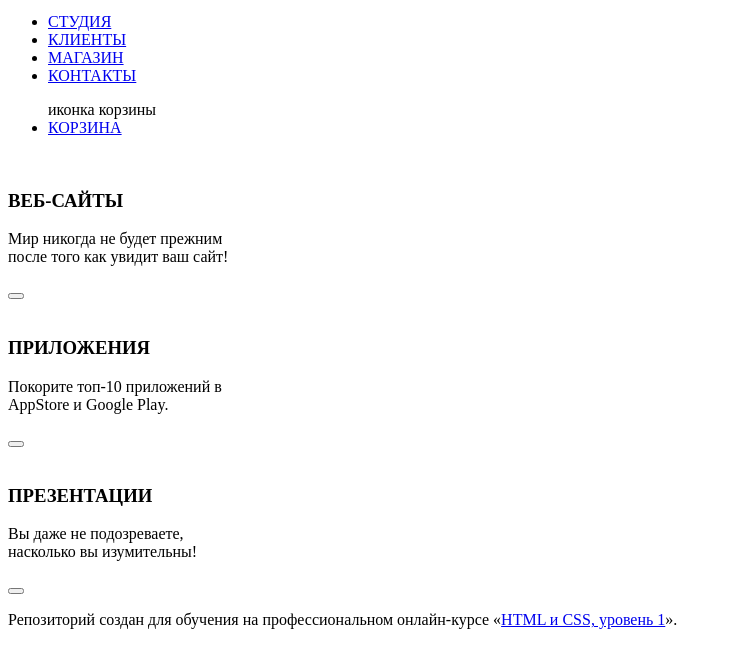
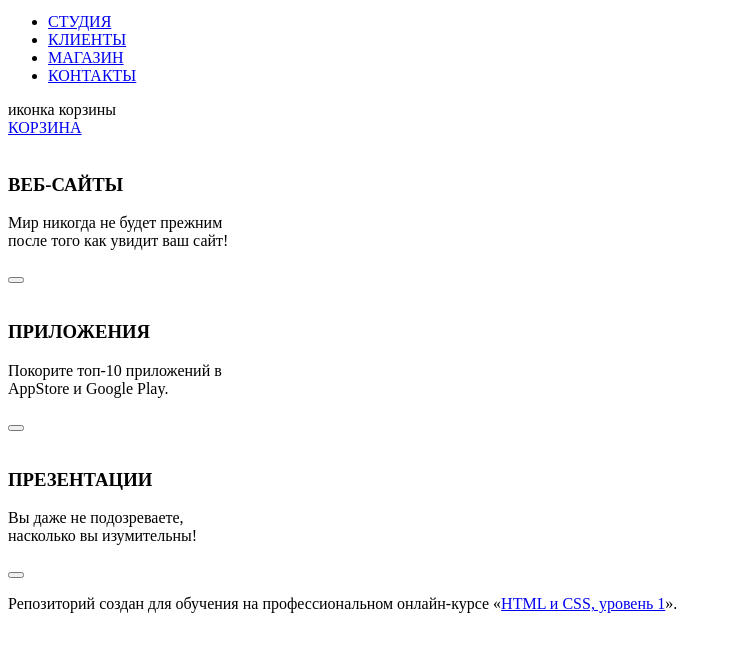
Before and after one commit to lemon039/595629-nerds-27, a plain HTML site: page index.html in a window 1280 px wide. Shown: the part 29-696 px from the top of the page, without its empty margins (0-732 px from the left). Drawn offline with Linux system fonts and the light colour scheme.

Commit message:
финишные изменения с корзиной

```diff
--- a/index.html
+++ b/index.html
@@ -13,10 +13,10 @@
               <li><a href="#">МАГАЗИН</a></li>
               <li><a href="#">КОНТАКТЫ</a></li>
           </ul>
-          <ul>
+          <div>
              <div>иконка корзины</div>
-              <li><a href="#">КОРЗИНА</a></li>
-          </ul>
+              <a href="#">КОРЗИНА</a>
+          </div>
       </header>
 
       <section>
```
